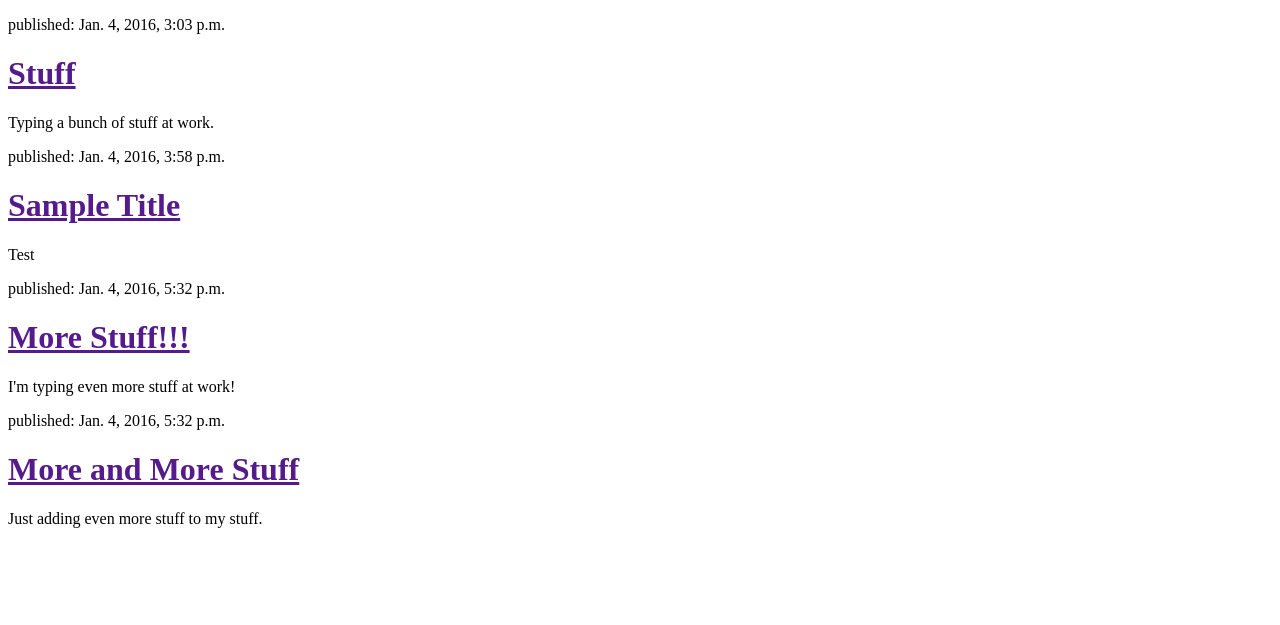
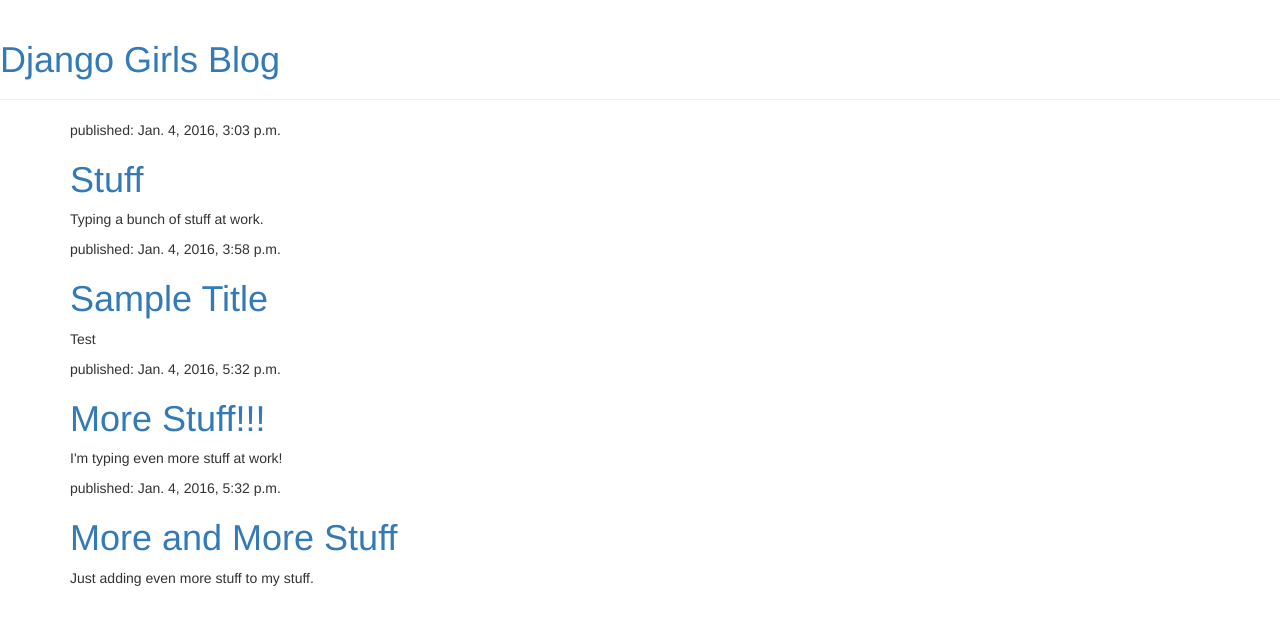
Before and after one commit to austineady/mysite, a Django app: page / in a window 1280 px wide. Shown: the top 625 px of the page. Run offline with Django 3.2, Linux system fonts and the light colour scheme; data comes from the database, SQL or seed files in the repository; both versions use the stored data as it was after the commit; some libraries are stand-ins or nearby versions.

Commit message:
added single views

```diff
--- /dev/null
+++ b/blog/templates/blog/base.html
@@ -0,0 +1,23 @@
+{% load staticfiles %}
+<html>
+    <head>
+        <title>Django Girls blog</title>
+        <link rel="stylesheet" href="//maxcdn.bootstrapcdn.com/bootstrap/3.2.0/css/bootstrap.min.css">
+        <link rel="stylesheet" href="//maxcdn.bootstrapcdn.com/bootstrap/3.2.0/css/bootstrap-theme.min.css">
+        <link href='//fonts.googleapis.com/css?family=Lobster&subset=latin,latin-ext' rel='stylesheet' type='text/css'>
+        <link rel="stylesheet" href="{% static 'css/blog.css' %}">
+    </head>
+    <body>
+    <div class="page-header">
+        <h1><a href="/">Django Girls Blog</a></h1>
+    </div>
+    <div class="content container">
+        <div class="row">
+            <div class="col-md-8">
+            {% block content %}
+            {% endblock %}
+            </div>
+        </div>
+    </div>
+</body>
+</html>
--- a/blog/templates/blog/post_list.html
+++ b/blog/templates/blog/post_list.html
@@ -1,16 +1,11 @@
-<!DOCTYPE html>
-<html lang="en">
-<head>
-  <meta charset="UTF-8">
-  <title>Document</title>
-</head>
-<body>
+{% extends 'blog/base.html' %}
+
+{% block content %}
   {% for post in posts %}
     <div>
       <p>published: {{ post.published_date }}</p>
-      <h1><a href="">{{ post.title }}</a></h1>
+      <h1><a href="{% url 'post_detail' pk=post.pk %}">{{ post.title }}</a></h1>
       <p>{{ post.text|linebreaks }}</p>
     </div>
   {% endfor %}
-</body>
-</html>
+{% endblock %}
--- a/blog/urls.py
+++ b/blog/urls.py
@@ -3,4 +3,5 @@
 
 urlpatterns = [
     url(r'^$', views.post_list, name='post_list'),
+    url(r'^post/(?P<pk>[0-9]+)/$', views.post_detail, name='post_detail'),
 ]
--- a/blog/views.py
+++ b/blog/views.py
@@ -1,4 +1,4 @@
-from django.shortcuts import render
+from django.shortcuts import render, get_object_or_404
 from django.utils import timezone
 from .models import Post
 
@@ -6,3 +6,7 @@
 def post_list(request):
     posts = Post.objects.filter(published_date__lte=timezone.now()).order_by('published_date')
     return render(request, 'blog/post_list.html', {'posts': posts})
+
+def post_detail(request, pk):
+    post = get_object_or_404(Post, pk=pk)
+    return render(request, 'blog/post_detail.html', {'post': post})
```
Also changed, not shown: blog/templates/blog/post_detail.html (added, +13 -0 lines), blog/static/css/blog.css (added), db.sqlite3.
